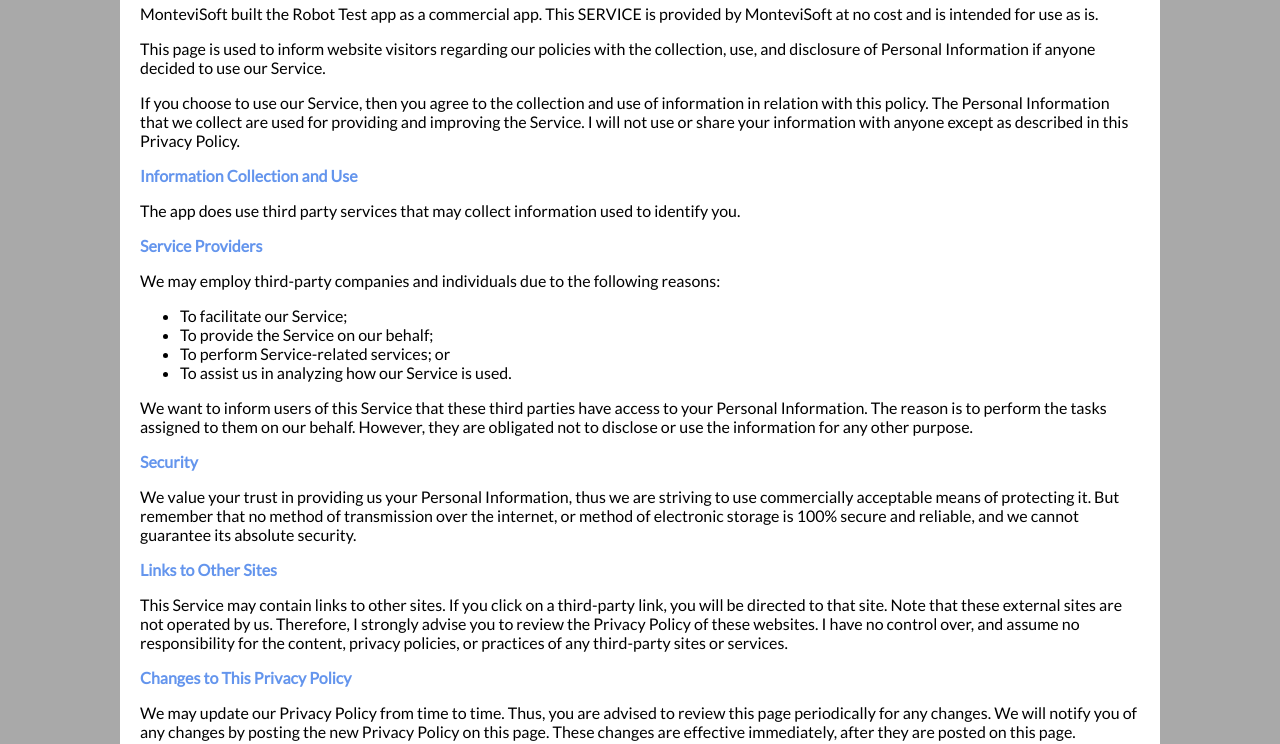
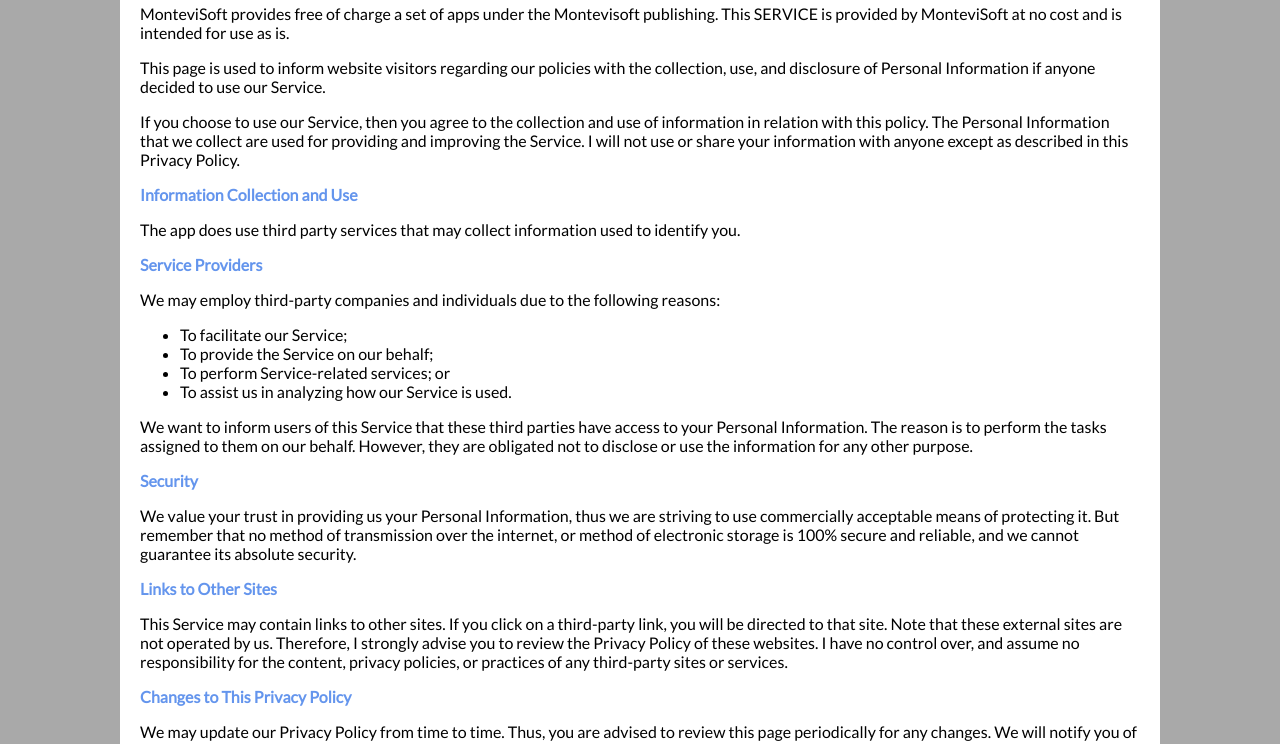
Before and after one commit to mszylkowski/policies, a plain HTML site: page index.html in a window 1280 px wide. Shown: the part 73-817 px from the top of the page. Drawn offline with Linux system fonts and the light colour scheme.

Commit message:
Update index.html

```diff
--- a/index.html
+++ b/index.html
@@ -6,8 +6,8 @@
     </head>
 <body>
 <h2>Privacy Policy</h2>
-<p>MonteviSoft built the Robot Test app as a commercial app. This SERVICE is provided by MonteviSoft at no cost and is intended
-    for use as is.</p>
+<p>MonteviSoft provides free of charge a set of apps under the Montevisoft publishing. This SERVICE is
+    provided by MonteviSoft at no cost and is intended for use as is.</p>
 <p>This page is used to inform website visitors regarding our policies with the collection, use, and
     disclosure of Personal Information if anyone decided to use our Service.</p>
 <p>If you choose to use our Service, then you agree to the collection and use of information in
```
